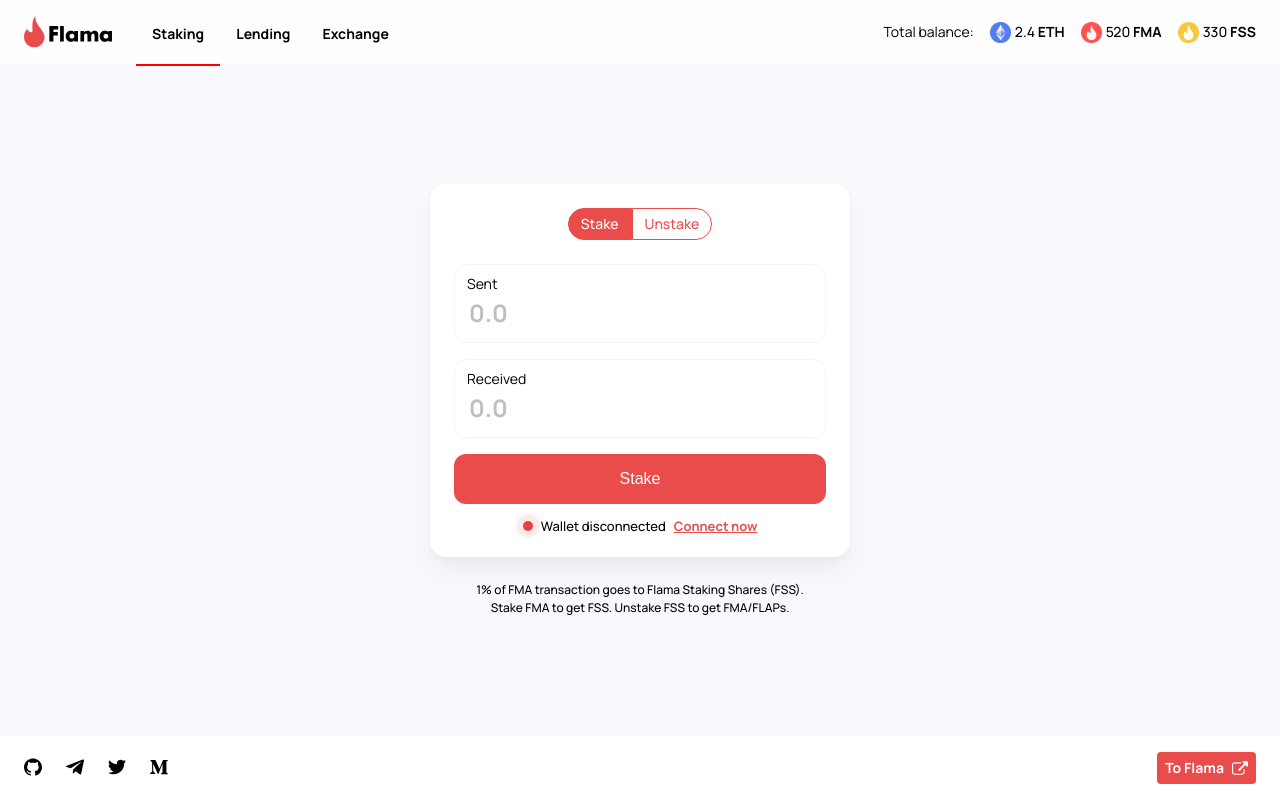
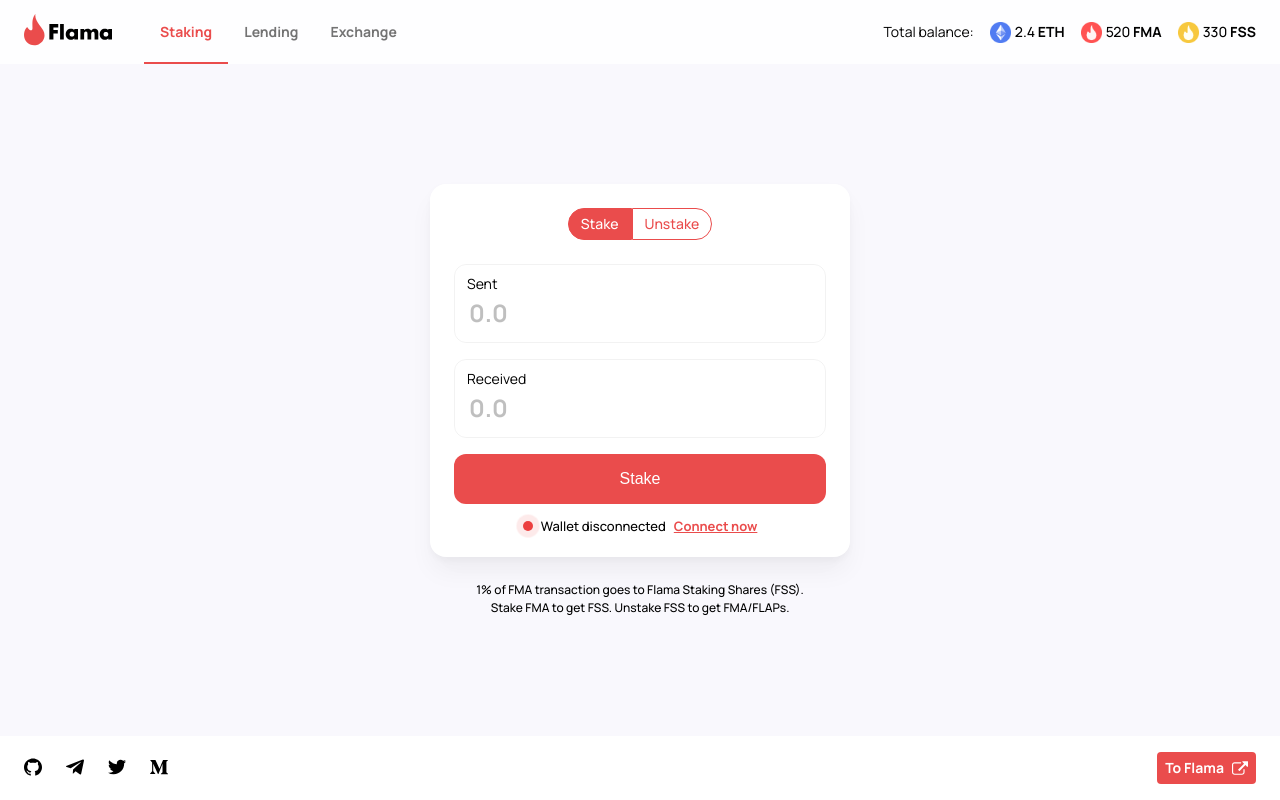
Before and after one commit to FlamaToken/Dapp, a React (Create React App) app: page / in a window 1280 px wide. Built offline with nearby package versions, Linux system fonts and the light colour scheme.

Commit message:
Header & Update load

```diff
--- a/src/components/Header/header.css
+++ b/src/components/Header/header.css
@@ -26,21 +26,19 @@ header .container {
 .main-navigation ul {
   align-items: center;
   display: flex;
-  margin-left: 24px;
-  transform: translateY(2px);
+  margin-left: 32px;
   height: 100%;
 }
 
 .main-navigation ul li {
   align-items: center;
   display: flex;
-  padding: 0 16px;
   height: 100%;
   position: relative;
 }
 
 .main-navigation ul li:after {
-  background: red;
+  background: #ea4c4c;
   bottom: 0;
   content: "";
   height: 2px;
@@ -54,13 +52,25 @@ header .container {
   width: 100%;
 }
 
+.main-navigation ul li:hover a{
+  color: #000;
+}
+
+.main-navigation ul li.active a{
+  color: #ea4c4c;
+}
+
 .main-navigation ul li a {
-  color: #000;
+  color: rgba(0,0,0,0.55);
   font-size: 14px;
   font-weight: 600;
+  padding: 0 16px;
+  transition: 0.3s ease-in-out;
+  width: 100%;
 }
 
 .logo {
+  transform: translateY(-2px);
   width: 88px;
 }
 
```
